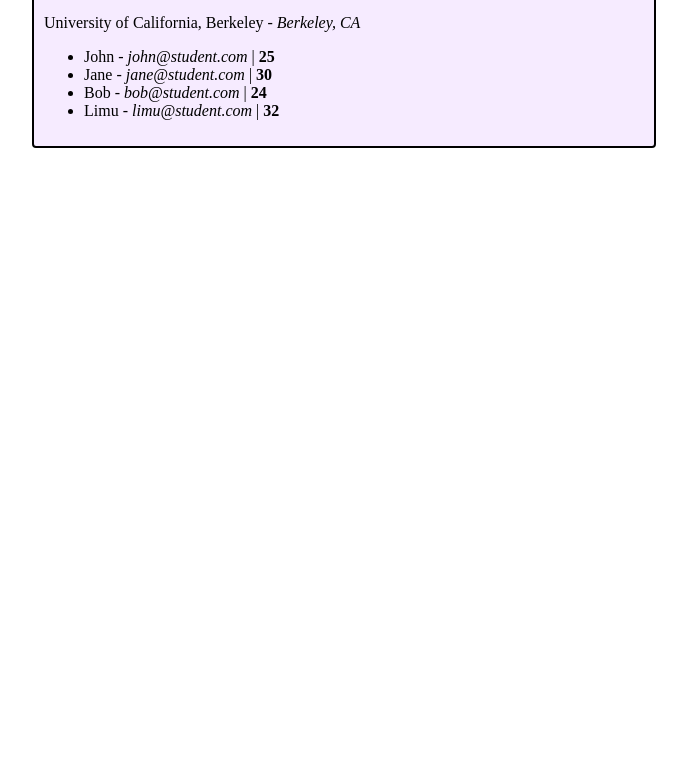
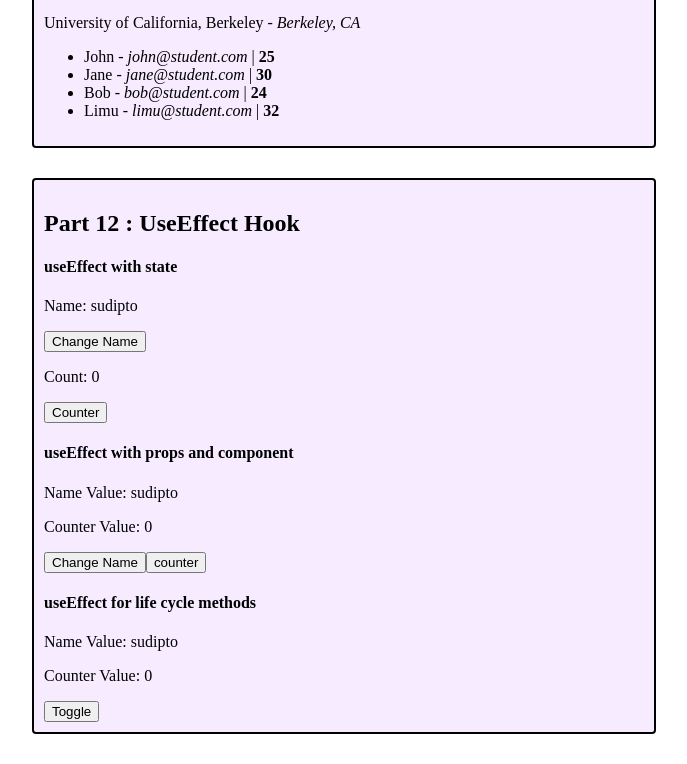
Before and after one commit to SudiptoRahaOfficial/Learning-React-JS, a React (Vite) app: page / in a window 1280 px wide. Shown: the part 5754-6518 px from the top of the page, without its empty margins (296-983 px from the left). Before the commit the page ends 5932 px from the top, so only its background shows below. Built offline with nearby package versions, Linux system fonts and the light colour scheme.

Commit message:
12 - useEffect in react

```diff
--- /dev/null
+++ b/src/12. useEffect hook/Counter.jsx
@@ -0,0 +1,29 @@
+import React, { useEffect } from 'react'
+
+function Counter({ name, count }) {
+	function nameStatusOnce() {
+		console.log('Name Updated Once!')
+	}
+	useEffect(() => nameStatusOnce(), [])
+
+	function counterStatus() {
+		console.log('Counter Updated!')
+	}
+	useEffect(() => counterStatus(), [count])
+
+	// this will run on unmount phase only
+	useEffect(() => {
+		return () => {
+			console.log('This will effect on unmount phase only!')
+		}
+	}, [])
+
+	return (
+		<div>
+			<p>Name Value: {name}</p>
+			<p>Counter Value: {count}</p>
+		</div>
+	)
+}
+
+export default Counter
--- /dev/null
+++ b/src/12. useEffect hook/Useeffect.jsx
@@ -0,0 +1,46 @@
+import React, { useEffect, useState } from 'react'
+import Counter from './Counter'
+
+function Useeffect() {
+	const [name, setName] = useState('sudipto')
+	const [count, setCount] = useState(0)
+	const [display, setDisplay] = useState(true)
+
+	// call every render | it will happen on mount, update and unmount - any cycle
+	useEffect(() => console.log('Call every render'))
+
+	// call only first render | when anyting will mount in the ui it will happen
+	useEffect(() => console.log('Call only first render'), [])
+
+	// call on changes specific state or props | when anything will update in the ui it will happen
+	useEffect(
+		() => console.log('Call on changes specific state or props'),
+		[name],
+	)
+
+	return (
+		<div>
+			<h2>Part 12 : UseEffect Hook</h2>
+
+			<h4>useEffect with state</h4>
+
+			<p>Name: {name}</p>
+			<button onClick={() => setName('sudipto raha')}>Change Name</button>
+			<p>Count: {count}</p>
+			<button onClick={() => setCount(count + 1)}>Counter</button>
+
+			<h4>useEffect with props and component</h4>
+
+			<Counter name={name} count={count} />
+			<button onClick={() => setName('sudipto raha')}>Change Name</button>
+			<button onClick={() => setCount(count + 1)}>counter</button>
+
+			<h4>useEffect for life cycle methods</h4>
+
+			{display ? <Counter name={name} count={count} /> : null}
+			<button onClick={() => setDisplay(!display)}>Toggle</button>
+		</div>
+	)
+}
+
+export default Useeffect
--- a/src/App.jsx
+++ b/src/App.jsx
@@ -13,6 +13,7 @@
 import Checkbox from './09. handle checkbox/Checkbox'
 import Radio from './10. radio button & dropdown/radio'
 import Loops from './11. looping & map func/Loops'
+import Useeffect from './12. useEffect hook/Useeffect'
 
 function App() {
 
@@ -31,6 +32,7 @@
 			<Wrapper><Checkbox /></Wrapper>
 			<Wrapper><Radio /></Wrapper>
 			<Wrapper><Loops /></Wrapper>
+			<Wrapper><Useeffect /></Wrapper>
 		</>
 	)
 }
```
